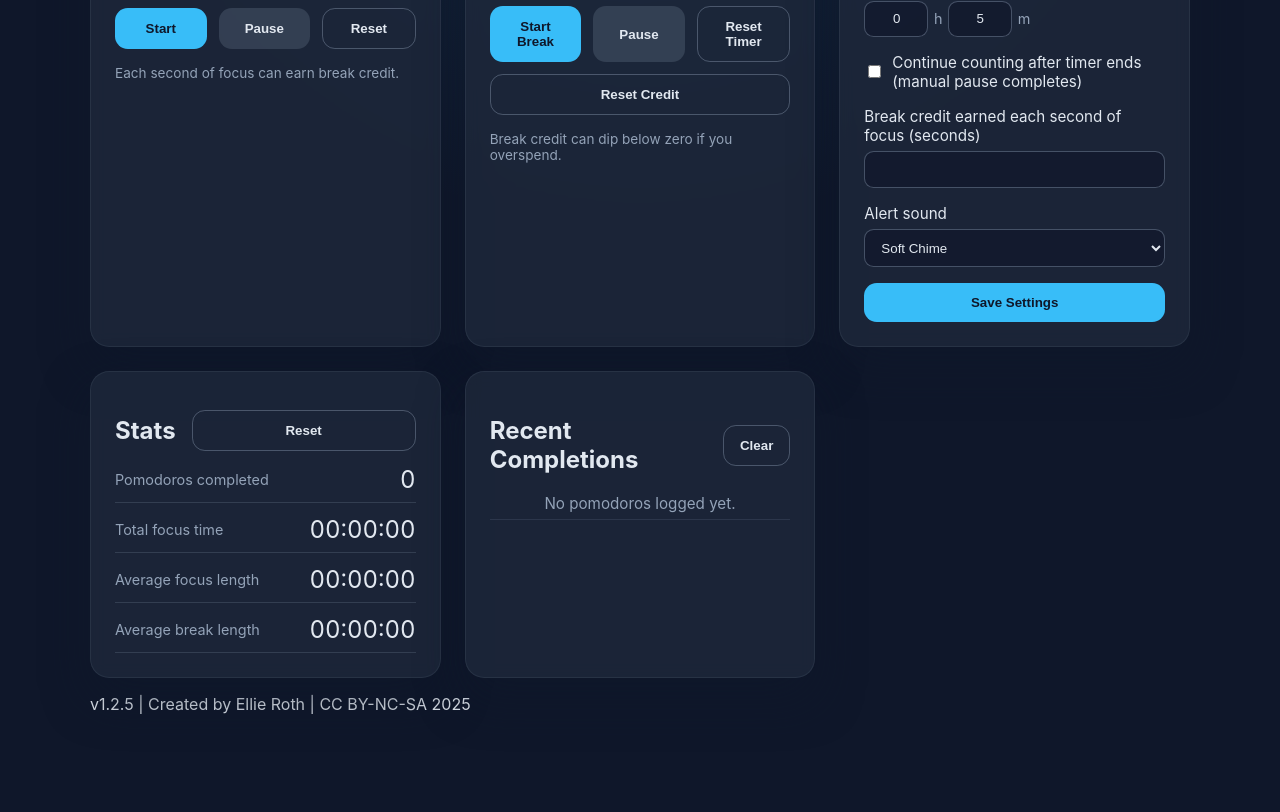
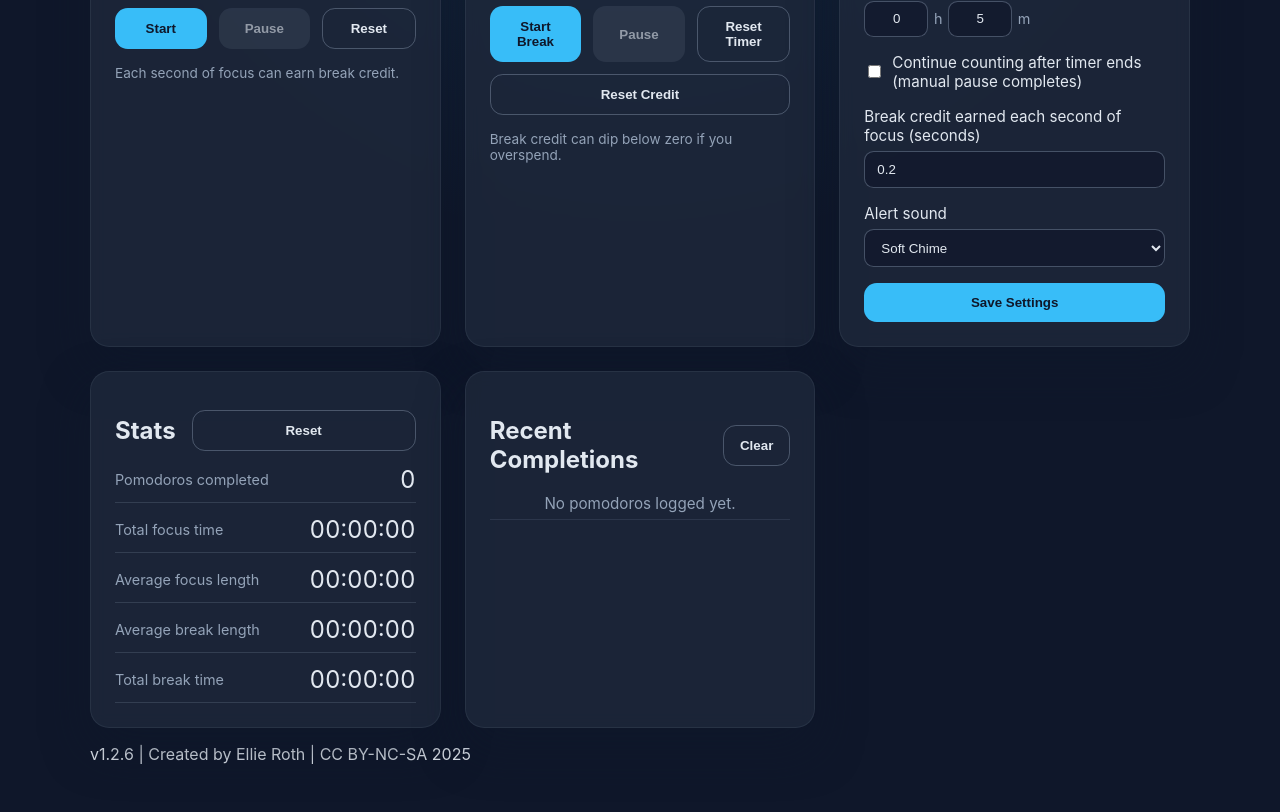
Before and after one commit to bunniico/tempo, a website: page public/index.html in a window 1280 px wide. Shown: the part 339-1151 px from the top of the page. Before the commit the page ends 1101 px from the top, so only its background shows below. Drawn offline with Linux system fonts and the light colour scheme.

Commit message:
Add stat 'total break time'

```diff
--- a/public/app.js
+++ b/public/app.js
@@ -70,18 +70,19 @@ const logList = document.getElementById('completion-log');
 const clearLogBtn = document.getElementById('clear-log');
 
 // -- Stats --
-const stats = loadStats();
-const resetStatsBtn = document.getElementById('reset-stats');
-const statPomodoros = document.getElementById('stat-pomodoros');
-const statTotalFocus = document.getElementById('stat-total-focus');
-const statAvgFocus = document.getElementById('stat-avg-focus');
-const statAvgBreak = document.getElementById('stat-avg-break');
-const defaultStats = {
+const defaultStats = { // must be initialized before calling loadStats
   pomodoros: 0,
   totalFocusSeconds: 0,
   totalBreakSeconds: 0,
   breakSessions: 0
 };
+const stats = loadStats();
+const resetStatsBtn = document.getElementById('reset-stats');
+const statPomodoros = document.getElementById('stat-pomodoros');
+const statTotalFocus = document.getElementById('stat-total-focus');
+const statTotalBreak = document.getElementById('stat-total-break');
+const statAvgFocus = document.getElementById('stat-avg-focus');
+const statAvgBreak = document.getElementById('stat-avg-break');
 
 // -- Notifications --
 const soundProfiles = {
@@ -453,6 +454,7 @@ function updateBreakCreditDisplay() {
 function updateStatsDisplay() {
   statPomodoros.textContent = stats.pomodoros;
   statTotalFocus.textContent = formatDuration(stats.totalFocusSeconds);
+  statTotalBreak.textContent = formatDuration(stats.totalBreakSeconds);
   const avgFocus = stats.pomodoros === 0 ? 0 : Math.floor(stats.totalFocusSeconds / stats.pomodoros);
   const avgBreak = stats.breakSessions === 0 ? 0 : Math.floor(stats.totalBreakSeconds / stats.breakSessions);
   statAvgFocus.textContent = formatDuration(avgFocus);
--- a/public/index.html
+++ b/public/index.html
@@ -133,6 +133,10 @@
             <span class="label">Average break length</span>
             <span id="stat-avg-break" class="metric">00:00:00</span>
           </li>
+          <li>
+            <span class="label">Total break time</span>
+            <span id="stat-total-break" class="metric">00:00:00</span>
+          </li>
         </ul>
       </section>
 
@@ -147,7 +151,7 @@
       </section>
     </main>
     <footer>
-      <p> v1.2.5 | Created by Ellie Roth | CC BY-NC-SA 2025</p>
+      <p> v1.2.6 | Created by Ellie Roth | CC BY-NC-SA 2025</p>
     </footer>
   </div>
   <script type="module" src="app.js"></script>
```
